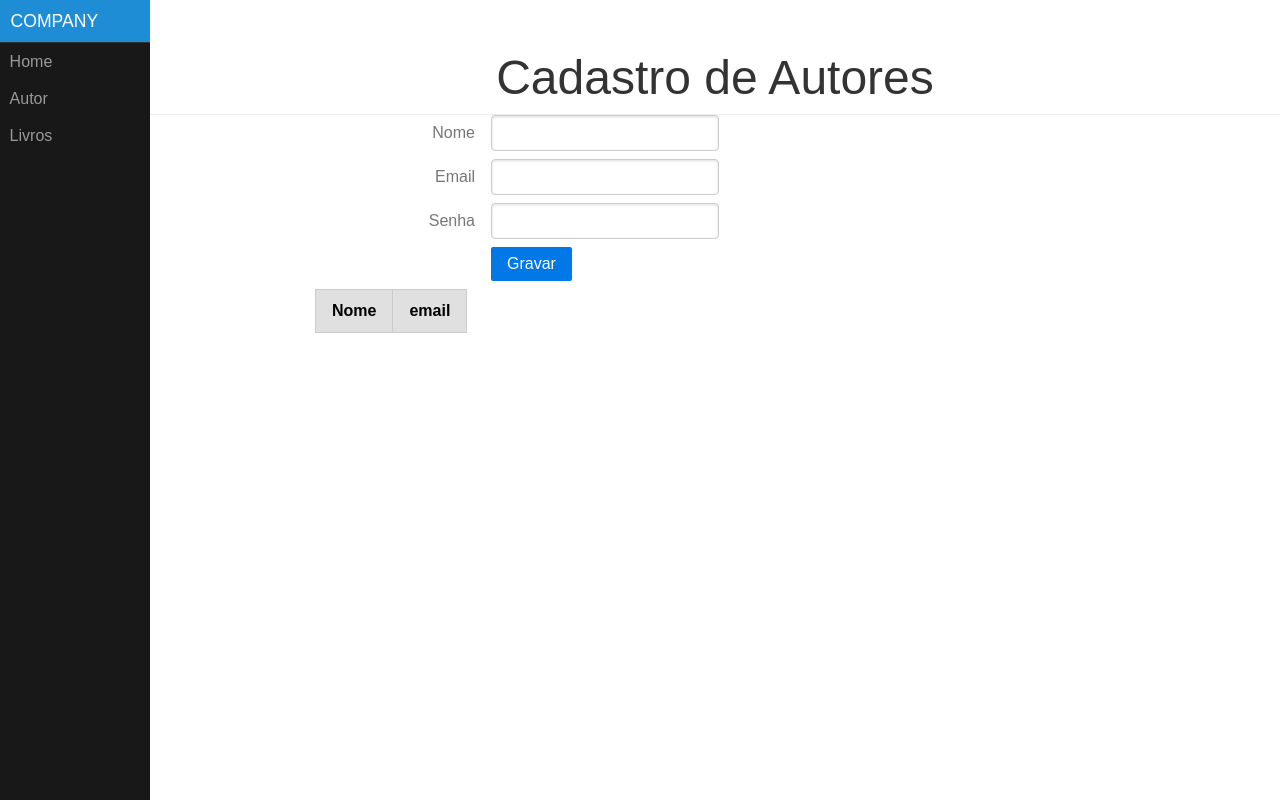
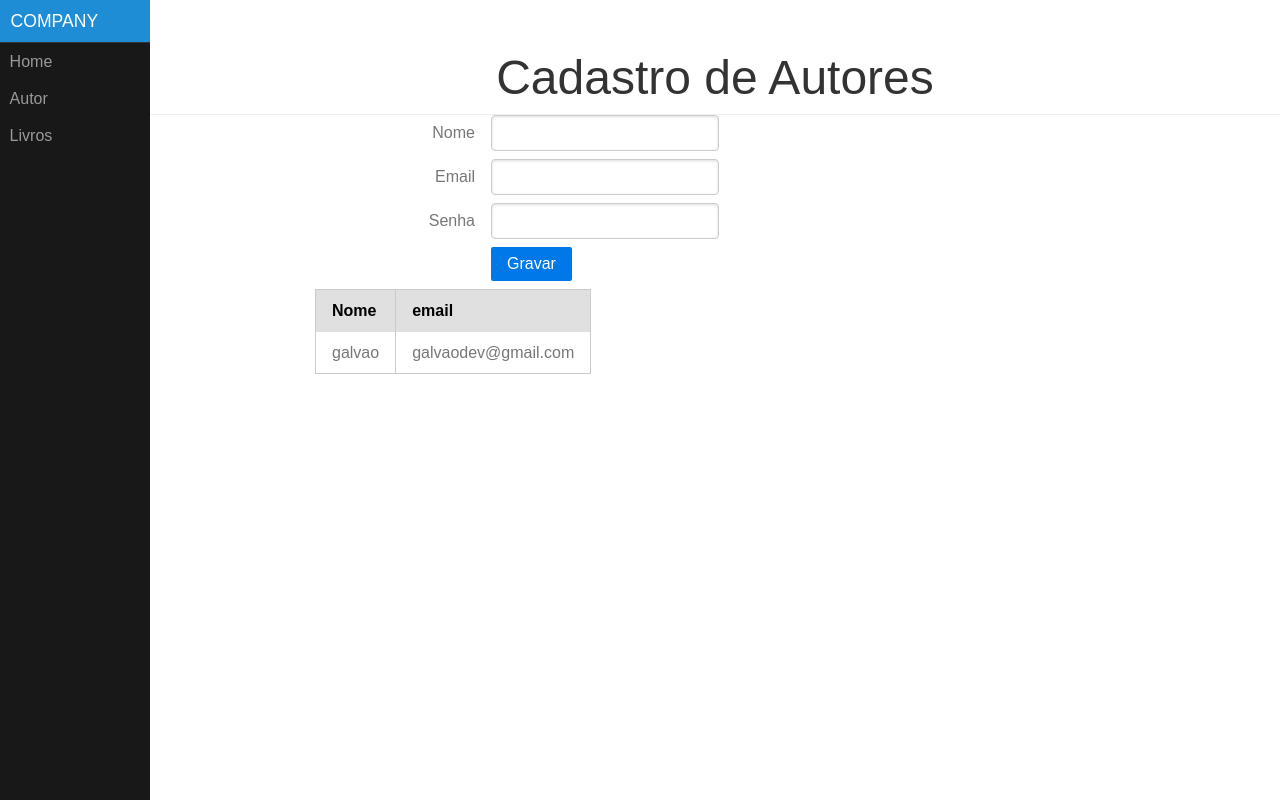
Before and after one commit to danielGalvao/galvao-admin, a React (Create React App) app: page / in a window 1280 px wide. Built offline with nearby package versions, Linux system fonts and the light colour scheme.

Commit message:
Fix email example

```diff
--- a/src/App.js
+++ b/src/App.js
@@ -67,7 +67,14 @@
                   </thead>
                   <tbody>
                     {
-                      this.state.list
+                      this.state.lista.map(function(autor){
+                        return (
+                          <tr>
+                            <td>{autor.nome}</td>
+                            <td>{autor.email}</td>
+                          </tr>
+                        );
+                      })
                     }
                   </tbody>
                 </table>
```
